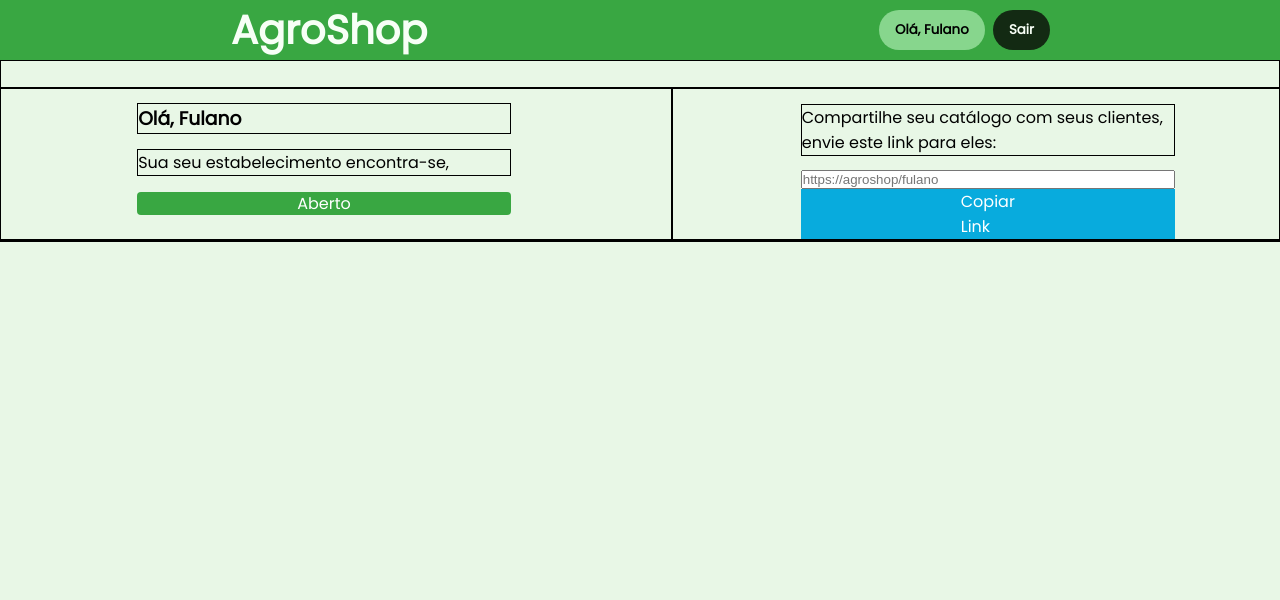
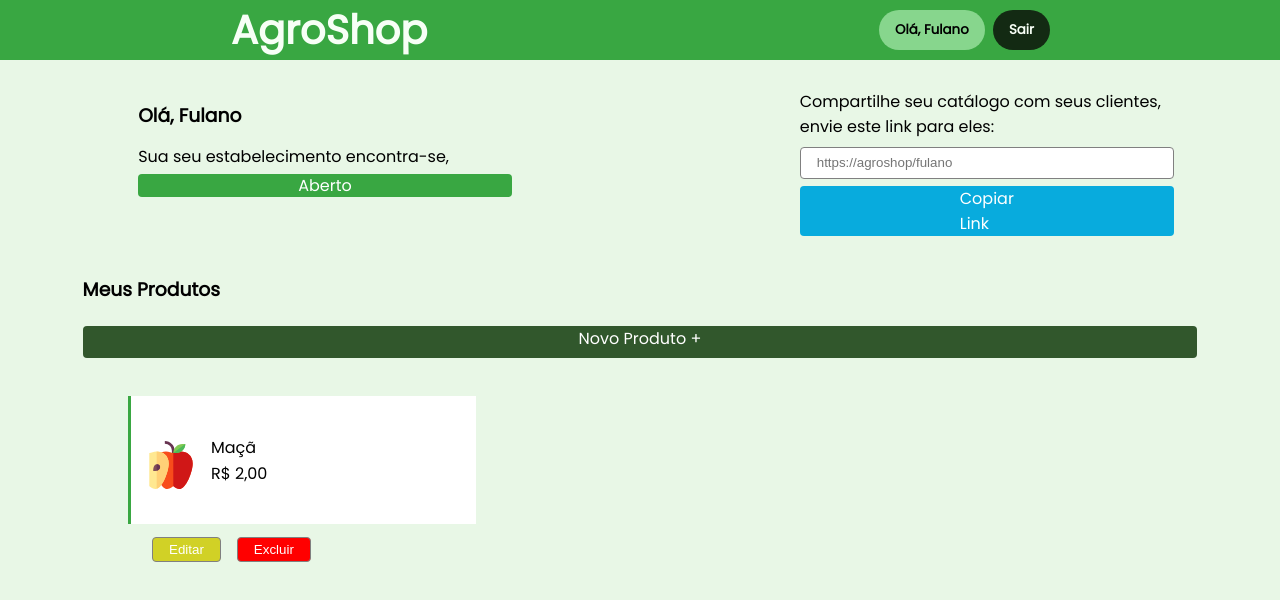
Before and after one commit to alequisk/hackathon-crateus, a website built with Parcel: page frontend/profile.html in a window 1280 px wide. Shown: the top 600 px of the page. Built offline with nearby package versions, Linux system fonts and the light colour scheme.

Commit message:
Atualização do Profile

```diff
--- a/frontend/profile.html
+++ b/frontend/profile.html
@@ -34,12 +34,35 @@
                 <div class="copiar-link">
                     <p>Compartilhe seu catálogo com seus clientes, envie este link para eles:</p>
                     <input type="text" name="" id="" placeholder="https://agroshop/fulano">
-                    <a href="#">Copiar Link</a>
+                    <a href="#" class="copy">Copiar Link</a>
                 </div>
             </div>
             <div class="bot">
-
+                <div class="meus-produtos">
+                    <div class="product-title">
+                        <h3>Meus Produtos</h3>
+                    </div>
+                    <div class="new-product">
+                        <a href="#">Novo Produto +</a>
+                    </div>
+                </div>
             </div>
+        </div>
+        <div class="produtos">
+            <a href="#">
+                <div class="produto-imagem">
+                    <img src="img/apple.svg" alt="">
+                </div>
+                <div class="produto-nome">
+                    <p>Maçã</p>
+                    <p>R$ 2,00</p>
+                </div>
+            </a>
+        </div>
+        <div class="acoes">
+            <button class="editar"><a href="">Editar</a></button>
+            <br>
+            <button class="excluir"><a href="">Excluir</a></button>
         </div>
     </main>
 
--- a/frontend/style.css
+++ b/frontend/style.css
@@ -7,6 +7,11 @@
     --green-pantone: #39a742ff;
     --light-slate-gray: #8491a3ff;
     --nyanza: rgb(232, 247, 230);
+    --phthalo-green: #132a13ff;
+    --hunter-green: #31572cff;
+    --sap-green: #4f772dff;
+    --olivine: #90a955ff;
+    --key-lime: #ecf39eff;
 }
 
 * {
@@ -228,26 +233,25 @@ header nav img {
 
 main .container-profile{
     display: flex;
+    flex-direction: column;
     justify-content: center;
     align-items: center;
-    border: 1px solid black;
+
 }
 
 main .container-profile .topo {
     display: flex;
     flex-direction: row;
-    border: 1px solid black;
     margin-top: 2%;
+    margin-bottom: 1%;
 }
 
 main .container-profile .topo .aberto {
-    border: 1px solid black;
     padding: 0 10rem;
 }
 
 main .container-profile .topo .aberto h3, p {
     margin-top: 4%;
-    border: 1px solid black;
     margin-bottom: 4%;
 }
 
@@ -260,16 +264,121 @@ main .container-profile .topo .aberto .open {
     margin-top: 1%;
 }
 
+main .container-profile .topo .aberto .open:hover {
+    background: red;
+}
+
 
 main .container-profile .topo .copiar-link {
-    border: 1px solid black;
     padding: 0 8rem;
     display: flex;
     flex-direction: column;
 }
 
-main .container-profile .topo .copiar-link a {
+main .container-profile .topo .copiar-link input {
+    height: 2rem;
+    padding-left: 1rem;
+    border-radius: 0.25rem;
+    border: 1px solid gray;
+}
+
+main .container-profile .topo .copiar-link input, p {
+    margin-top: 1%;
+    margin-bottom: 1%;
+}
+
+main .container-profile .topo .copiar-link .copy {
     padding: 0 10rem;
     background: rgb(8, 171, 221);
     color: white;
+    border: none;
+    border-radius: 0.25rem;
+    margin-top: 1%;
 }
+
+main .container-profile .bot {
+    display: flex;
+    flex-direction: column;
+    margin-top: 2%;
+    margin-bottom: 1%;
+}
+
+main .container-profile .bot .meus-produtos .new-product {
+    display: flex;
+    flex-direction: row;
+    justify-content: baseline;
+    margin-top: 2%;
+}
+main .container-profile .bot .meus-produtos .new-product a {
+    background: var(--hunter-green);
+    padding: 0 31rem;
+    height: 2rem;
+    border-radius: 0.25rem;
+    color: white;
+}
+
+.produtos {
+    display: flex;
+    margin-left: 10%;
+    margin-top: 2%;
+    height: 8rem;
+    border-left: solid 3px var(--green-pantone);
+}
+
+.produtos a{
+    display: flex;
+    flex-direction: row;
+    justify-content: start;
+    align-items: center;
+    background: white;
+    width: 30%;
+}
+
+.produtos a:hover {
+    background: var(--mint-cream);
+    transform: 1s;
+}
+
+.produtos .produto-imagem img {
+    margin-top: 1rem;
+    margin-left: 1rem;
+    height: 3rem;
+}
+
+.produtos .produto-nome p {
+    color: black;
+    font-size: 1rem;
+    margin-left: 1rem;
+}
+
+.acoes {
+    display: flex;
+    flex-direction: row;
+    margin-left: 10%;
+    padding: 0 1.5rem;
+    margin-top: 1%;
+}
+
+.acoes .editar {
+    margin-right: 1rem;
+    background-color: rgb(209, 209, 38);
+    padding: 0 1rem;
+    border-radius: 0.25rem;
+    border: solid 1px gray;
+}
+
+.acoes .editar a {
+    color: white;
+}
+
+.acoes .excluir {
+    margin-right: 1rem;
+    background-color: red;
+    padding: 0 1rem;
+    border-radius: 0.25rem;
+    border: solid 1px gray;
+}
+
+.acoes .excluir a {
+    color: white;
+}
```
Also changed, not shown: frontend/JS/app.js (renamed from frontend/JS/index.js, +17 -4 lines), frontend/index.html (+2 -0 lines), frontend/package.json (added, +14 -0 lines), frontend/img/apple.svg (added), 1 other file.
